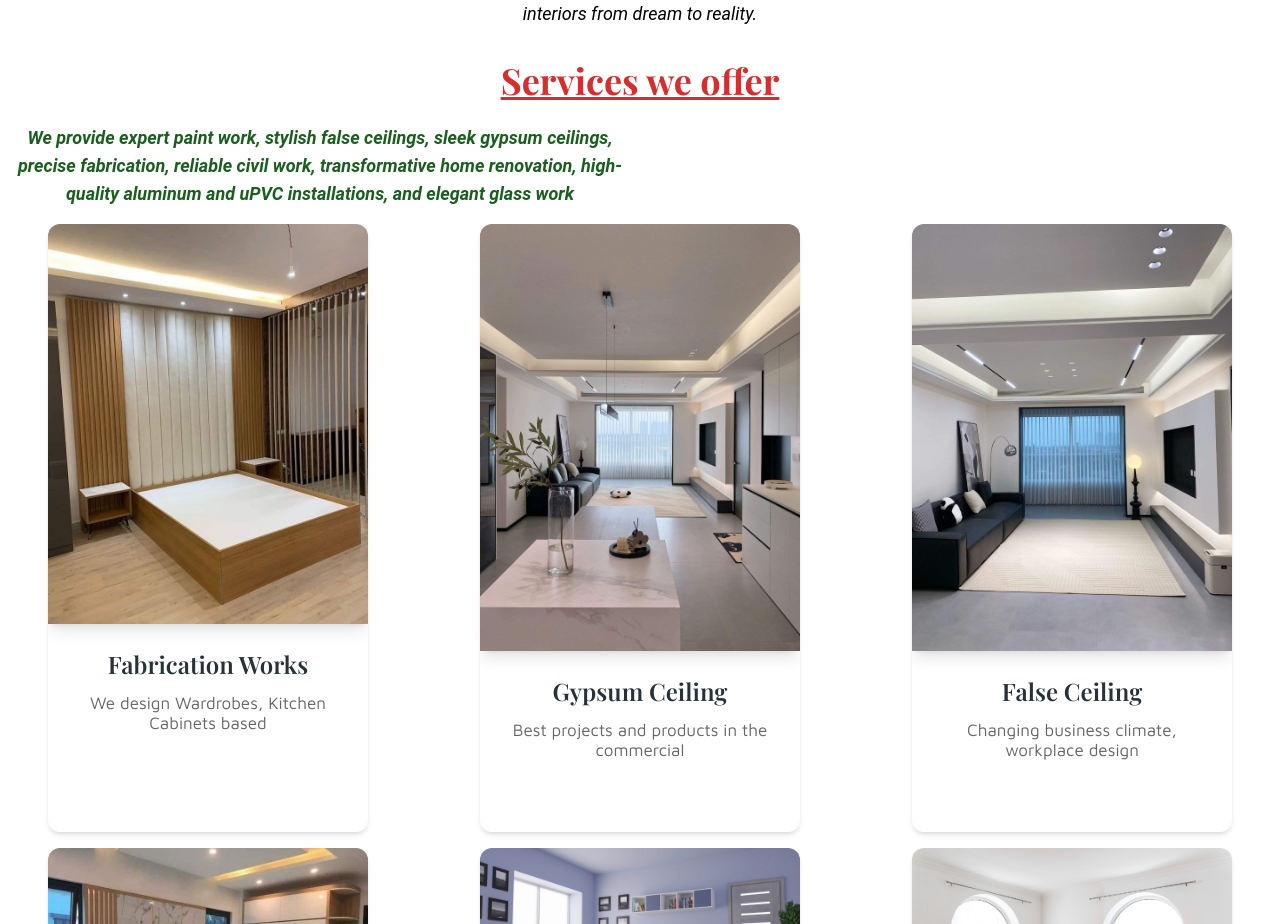
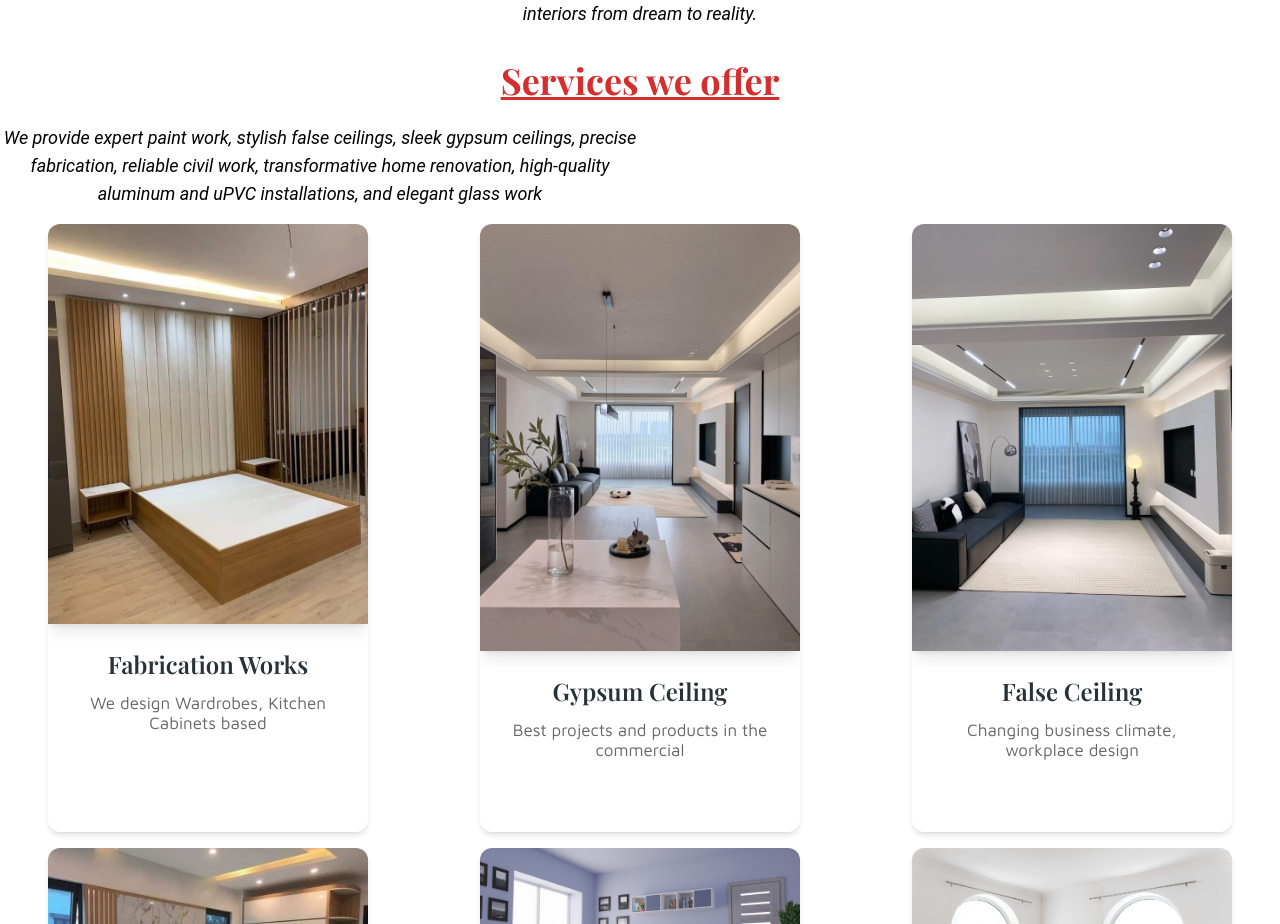
Before and after one commit to alwaysAnsh/Interior, a React (Vite) app: page /our-services in a window 1280 px wide. Shown: the part 860-1784 px from the top of the page. Built offline with nearby package versions, Linux system fonts and the light colour scheme; a web font is replaced by a local one.

Commit message:
font change

```diff
--- a/src/pages/ServicesPage.jsx
+++ b/src/pages/ServicesPage.jsx
@@ -55,7 +55,7 @@ const ServicesPage = () => {
        </div> */}
         <div className='mx-auto text-center lg:mt-8 mb-8'>
             <h2 className='lg:text-4xl font-bold font-playfair lg:mb-6 sm:text-3xl sm:mb-2 sm:mt-2 sm:text-red-700 underline' >Services we offer</h2>
-            <p className='text-lg italic sm:text-sm md:text-sm lg:text-lg  md:w-full sm:w-full lg:w-[90%] xl:w-[50%] mt-4 mb-4 text-green-900 font-semibold '>We provide expert paint work, stylish false ceilings, sleek gypsum ceilings, precise fabrication, reliable civil work, transformative home renovation, high-quality aluminum and uPVC installations, and elegant glass work</p>
+            <p className='text-lg italic sm:text-sm md:text-sm lg:text-lg  md:w-full sm:w-full lg:w-[90%] xl:w-[50%] mt-4 mb-4  '>We provide expert paint work, stylish false ceilings, sleek gypsum ceilings, precise fabrication, reliable civil work, transformative home renovation, high-quality aluminum and uPVC installations, and elegant glass work</p>
           <div className='flex flex-wrap flex-row gap-4' >
 
           <Cards image={furniture} heading={"Fabrication Works"} subheading={"We design Wardrobes, Kitchen Cabinets based"} />
```
